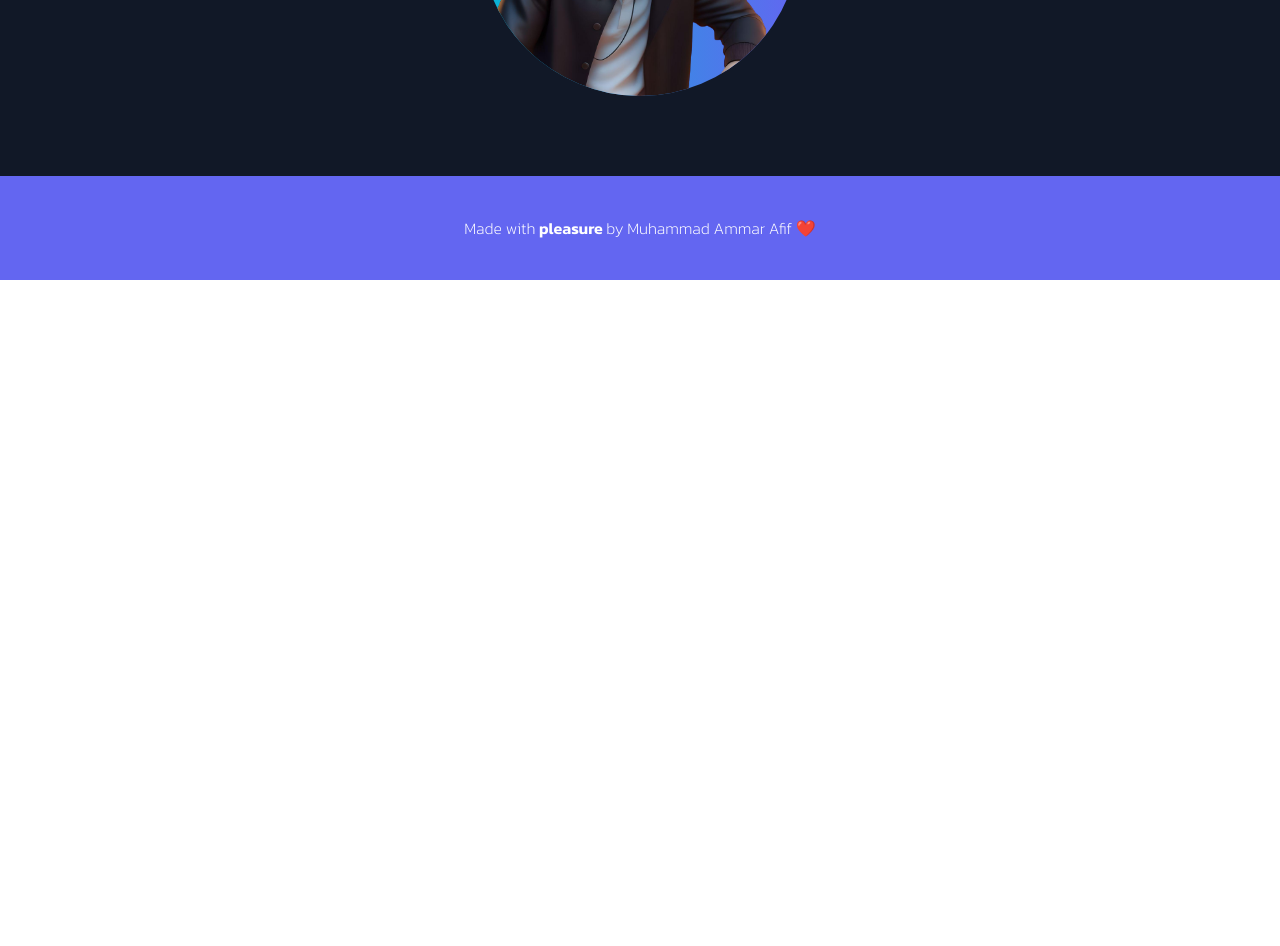
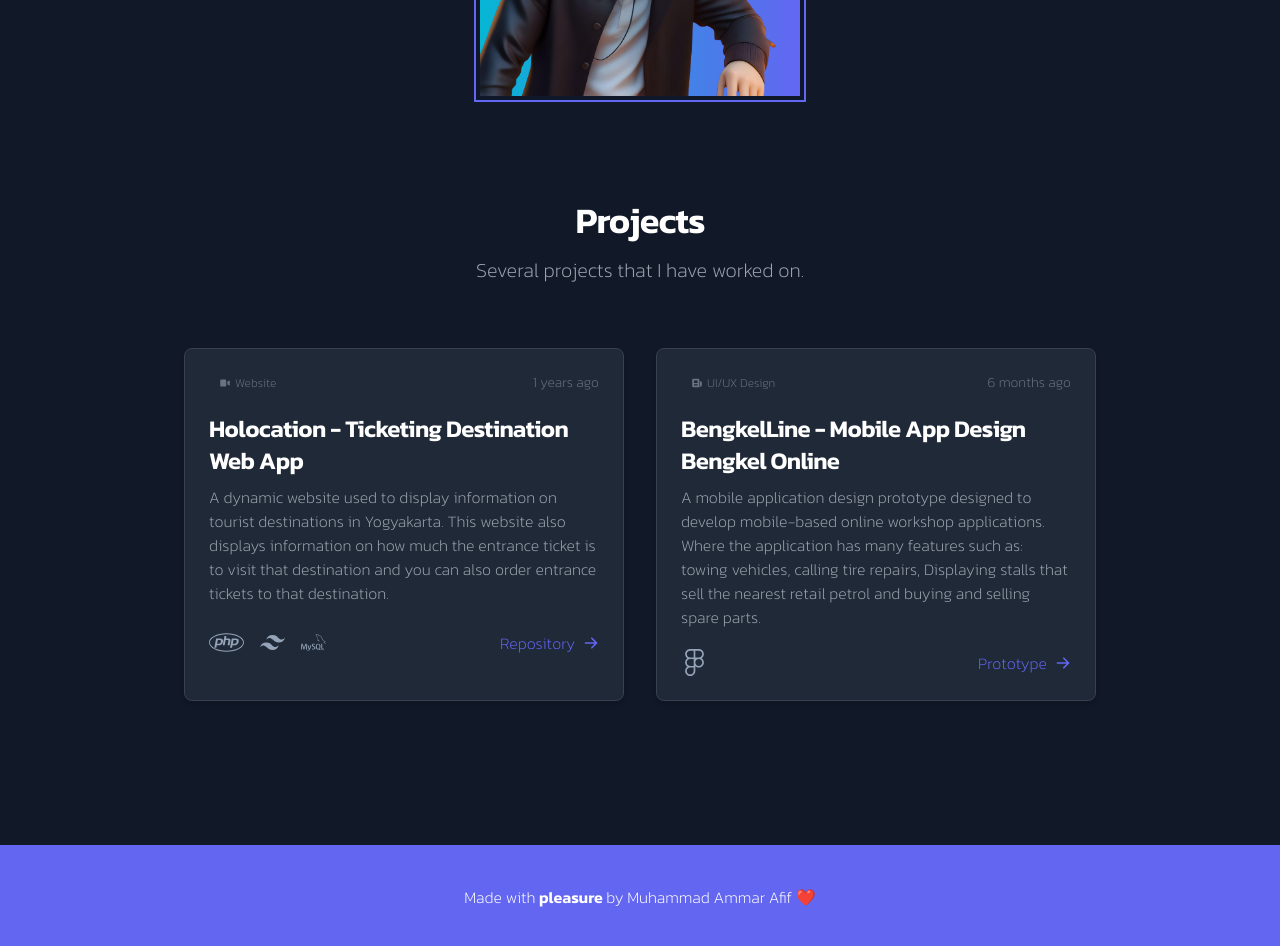
Before and after one commit to amarafiif/Portfolio-Tailwindcss3-NextJS, a Next.js app: page / in a window 1280 px wide. Shown: the part 720-1666 px from the top of the page. Before the commit the page ends 1000 px from the top, so only its background shows below. Built offline with nearby package versions, Linux system fonts and the light colour scheme; a web font is replaced by a local one.

Commit message:
add  projects

```diff
--- a/pages/index.tsx
+++ b/pages/index.tsx
@@ -1,22 +1,21 @@
-import Head from 'next/head'
-import {BsFillMoonStarsFill,
-        BsMedium} from 'react-icons/bs';
-import {AiFillInstagram,
-        AiFillLinkedin,
-        AiFillYoutube} from 'react-icons/ai';
-import Image from 'next/image';
-import design from '../public/design.png';
-import code from '../public/code.png';
-import consulting from '../public/consulting.png';
-import web2 from '../public/web2.png';
-import web3 from '../public/web1.png';
-import web4 from '../public/web4.png';
-import web5 from '../public/web5.png';
-import web6 from '../public/web6.png';
-import profile from '../public/profile-avatar.png';
-import project1 from '../public/bengkellineProject.png';
-import { useState } from 'react';
-import Typewriter from 'typewriter-effect';
+import Head from "next/head";
+import { BsFillMoonStarsFill, BsMedium } from "react-icons/bs";
+import { AiFillInstagram, AiFillLinkedin, AiFillYoutube } from "react-icons/ai";
+import { FaPhp, FaFigma } from "react-icons/fa";
+import { SiTailwindcss, SiMysql } from "react-icons/si";
+import Image from "next/image";
+import design from "../public/design.png";
+import code from "../public/code.png";
+import consulting from "../public/consulting.png";
+import web2 from "../public/web2.png";
+import web3 from "../public/web1.png";
+import web4 from "../public/web4.png";
+import web5 from "../public/web5.png";
+import web6 from "../public/web6.png";
+import profile from "../public/profile-avatar.png";
+import project1 from "../public/bengkellineProject.png";
+import { useState } from "react";
+import Typewriter from "typewriter-effect";
 
 export default function Home() {
 	const [darkMode, setDarkMode] = useState(true);
@@ -29,7 +28,6 @@ export default function Home() {
 			</Head>
 
 			<main className="bg-slate-100 px-10 md:px-20 pb-20 lg:px-40 dark:bg-gray-900">
-
 				{/* Section Header */}
 				<section className="min-h-screen">
 					{/* Navbar */}
@@ -37,49 +35,136 @@ export default function Home() {
 						<h1 className="text-xl font-Kanit font-bold text-indigo-500">AmarDev</h1>
 						<ul className="flex items-center">
 							<li>
-                <BsFillMoonStarsFill onClick={() => setDarkMode(!darkMode)} className="cursor-pointer text-xl dark:text-white"/>
+								<BsFillMoonStarsFill onClick={() => setDarkMode(!darkMode)} className="cursor-pointer text-xl dark:text-white" />
 							</li>
 							<li>
-                <a href="" className='bg-indigo-500 border-0 text-white px-4 py-2 rounded-lg ml-8 font-Kanit font-medium'>Resume</a>
+								<a href="" className="bg-indigo-500 border-0 text-white px-4 py-2 rounded-lg ml-8 hover:bg-indigo-600 font-Kanit font-medium">
+									Resume
+								</a>
 							</li>
 						</ul>
 					</nav>
 
 					{/* Title - Subtitle - Description */}
-          <div className='p-8 text-center'>
-            <h2 className='text-4xl font-bold py-2 font-Kanit text-indigo-500 md:text-5xl'>Muhammad Ammar Afif</h2>
-            <h3 className='text-sm font-medium text-gray-800 font-Kanit md:text-2xl dark:text-gray-300'>
+					<div className="p-8 text-center">
+						<h2 className="text-4xl font-bold py-2 font-Kanit text-indigo-500 md:text-5xl">Muhammad Ammar Afif</h2>
+						<h3 className="text-sm font-medium text-gray-800 font-Kanit md:text-2xl dark:text-gray-300">
 							<Typewriter
 								options={{
-                strings: ['Backend Web Developer'],
+									strings: ["Backend Web Developer"],
 									autoStart: true,
 									loop: true,
 								}}
 							/>
 						</h3>
-            <p className='text-md font-normal py-4 leading-8 font-Kanit text-gray-600 md:text-xl max-w-2xl dark:text-gray-400 mx-auto'>I am an undergraduate student in Informatics who likes to study website programming and web design. I have worked on UI/UX projects and web development several times as a freelance. I really hope I can work with you.</p>
+						<p className="text-md font-normal py-4 leading-8 font-Kanit text-gray-600 md:text-xl max-w-2xl dark:text-gray-400 mx-auto">I am an undergraduate student in Informatics who likes to study website programming and web design. I have worked on UI/UX projects and web development several times as a freelance. I really hope I can work with you.</p>
 					</div>
 
 					{/* Social icon */}
-          <div className='flex justify-center gap-12 text-2xl text-indigo-500'>
-            <a href='https://www.instagram.com/amarafiif' target='_blank'><AiFillInstagram /></a>
-            <a href='https://www.linkedin.com/in/muhammad-ammar-afif-2b9741218/' target='_blank'><AiFillLinkedin/></a>
-            <a href="https://youtube.com/@muhammadammar4708" target='_blank'><AiFillYoutube /></a>
-            <a href="https://medium.com/@amarafif" target='_blank'><BsMedium /></a>
+					<div className="flex justify-center gap-12 text-2xl text-indigo-500">
+						<a href="https://www.instagram.com/amarafiif" className="hover:text-indigo-600" target="_blank">
+							<AiFillInstagram />
+						</a>
+						<a href="https://www.linkedin.com/in/muhammad-ammar-afif-2b9741218/" className="hover:text-indigo-600" target="_blank">
+							<AiFillLinkedin />
+						</a>
+						<a href="https://youtube.com/@muhammadammar4708" className="hover:text-indigo-600" target="_blank">
+							<AiFillYoutube />
+						</a>
+						<a href="https://medium.com/@amarafif" className="hover:text-indigo-600" target="_blank">
+							<BsMedium />
+						</a>
 					</div>
 
 					{/* My Avatar */}
-          <div className='relative mx-auto mt-10 bg-gradient-to-r from-cyan-500 to-indigo-500 w-60 h-60 rounded-full overflow-hidden md:h-80 md:w-80'>
-            <Image src={profile} layout='fill' objectFit='cover' alt={'Avatar'} />
+					<div className="relative mx-auto mt-10 bg-gradient-to-r from-cyan-500 to-indigo-500 w-60 h-60 rounded-t-full overflow-hidden md:h-80 md:w-80 ring-2 ring-indigo-500 ring-offset-4 ring-offset-slate-50 dark:ring-offset-slate-900">
+						<Image src={profile} layout="fill" objectFit="cover" alt={"Avatar"} />
+					</div>
+				</section>
+
+				{/* Service */}
+				<section className="bg-slate-100 dark:bg-gray-900 font-Kanit mt-10">
+					<div className="py-8 px-4 mx-auto max-w-screen-xl lg:py-16 lg:px-6">
+						<div className="mx-auto max-w-screen-sm text-center lg:mb-16 mb-8">
+							<h2 className="mb-4 text-3xl lg:text-4xl tracking-tight font-extrabold text-gray-900 dark:text-white">Projects</h2>
+							<p className="font-light text-gray-500 text-xl dark:text-gray-400">Several projects that I have worked on.</p>
+						</div>
+						<div className="grid gap-8 lg:grid-cols-2">
+							<article className="p-6 bg-white rounded-lg border border-gray-200 shadow-md dark:bg-gray-800 dark:border-gray-700">
+								<div className="flex justify-between items-center mb-5 text-gray-500">
+									<span className="bg-primary-100 text-primary-800 text-xs font-medium inline-flex items-center px-2.5 py-0.5 rounded dark:bg-primary-200 dark:text-primary-800">
+										<svg className="mr-1 w-3 h-3" fill="currentColor" viewBox="0 0 20 20" xmlns="http://www.w3.org/2000/svg">
+											<path d="M2 6a2 2 0 012-2h6a2 2 0 012 2v8a2 2 0 01-2 2H4a2 2 0 01-2-2V6zM14.553 7.106A1 1 0 0014 8v4a1 1 0 00.553.894l2 1A1 1 0 0018 13V7a1 1 0 00-1.447-.894l-2 1z"></path>
+										</svg>
+										Website
+									</span>
+									<span className="text-sm">1 years ago</span>
+								</div>
+								<h2 className="mb-2 text-2xl font-bold tracking-tight text-gray-900 dark:text-white">
+									<a href="https://github.com/amarafiif/Holocation.git">Holocation - Ticketing Destination Web App</a>
+								</h2>
+								<p className="mb-5 font-light text-gray-500 dark:text-gray-400">A dynamic website used to display information on tourist destinations in Yogyakarta. This website also displays information on how much the entrance ticket is to visit that destination and you can also order entrance tickets to that destination.</p>
+								<div className="flex justify-between items-center">
+									<div className="flex items-center space-x-4">
+										<span className="text-slate-700 dark:text-slate-400">
+											<FaPhp size={35} />
+										</span>
+										<span className="text-slate-700 dark:text-slate-400">
+											<SiTailwindcss size={25} />
+										</span>
+										<span className="text-slate-700 dark:text-slate-400">
+											<SiMysql size={25} />
+										</span>
+									</div>
+									<a href="https://github.com/amarafiif/Holocation.git" className="inline-flex items-center font-medium text-indigo-500 hover:text-indigo-700">
+										Repository
+										<svg className="ml-2 w-4 h-4" fill="currentColor" viewBox="0 0 20 20" xmlns="http://www.w3.org/2000/svg">
+											<path fill-rule="evenodd" d="M10.293 3.293a1 1 0 011.414 0l6 6a1 1 0 010 1.414l-6 6a1 1 0 01-1.414-1.414L14.586 11H3a1 1 0 110-2h11.586l-4.293-4.293a1 1 0 010-1.414z" clip-rule="evenodd"></path>
+										</svg>
+									</a>
+								</div>
+							</article>
+							<article className="p-6 bg-white rounded-lg border border-gray-200 shadow-md dark:bg-gray-800 dark:border-gray-700">
+								<div className="flex justify-between items-center mb-5 text-gray-500">
+									<span className="bg-primary-100 text-primary-800 text-xs font-medium inline-flex items-center px-2.5 py-0.5 rounded dark:bg-primary-200 dark:text-primary-800">
+										<svg className="mr-1 w-3 h-3" fill="currentColor" viewBox="0 0 20 20" xmlns="http://www.w3.org/2000/svg">
+											<path fill-rule="evenodd" d="M2 5a2 2 0 012-2h8a2 2 0 012 2v10a2 2 0 002 2H4a2 2 0 01-2-2V5zm3 1h6v4H5V6zm6 6H5v2h6v-2z" clip-rule="evenodd"></path>
+											<path d="M15 7h1a2 2 0 012 2v5.5a1.5 1.5 0 01-3 0V7z"></path>
+										</svg>
+										UI/UX Design
+									</span>
+									<span className="text-sm">6 months ago</span>
+								</div>
+								<h2 className="mb-2 text-2xl font-bold tracking-tight text-gray-900 dark:text-white">
+									<a href="#">BengkelLine - Mobile App Design Bengkel Online</a>
+								</h2>
+								<p className="mb-5 font-light text-gray-500 dark:text-gray-400">A mobile application design prototype designed to develop mobile-based online workshop applications. Where the application has many features such as: towing vehicles, calling tire repairs, Displaying stalls that sell the nearest retail petrol and buying and selling spare parts.</p>
+								<div className="flex justify-between items-center">
+									<div className="flex items-center space-x-4">
+										<span className="text-slate-700 dark:text-slate-400">
+											<FaFigma size={27} />
+										</span>
+									</div>
+									<a href="#" className="inline-flex items-center font-medium text-indigo-500 hover:text-indigo-700">
+										Prototype
+										<svg className="ml-2 w-4 h-4" fill="currentColor" viewBox="0 0 20 20" xmlns="http://www.w3.org/2000/svg">
+											<path fill-rule="evenodd" d="M10.293 3.293a1 1 0 011.414 0l6 6a1 1 0 010 1.414l-6 6a1 1 0 01-1.414-1.414L14.586 11H3a1 1 0 110-2h11.586l-4.293-4.293a1 1 0 010-1.414z" clip-rule="evenodd"></path>
+										</svg>
+									</a>
+								</div>
+							</article>
+						</div>
 					</div>
 				</section>
 			</main>
 
 			<footer>
-        <div className='bg-indigo-500 py-10'>
-          <h3 className='text-white font-Kanit text-center'>Made with<span className='font-bold'> pleasure </span>by Muhammad Ammar Afif ❤️</h3>
+				<div className="bg-indigo-500 py-10">
+					<h3 className="text-white font-Kanit text-center">
+						Made with<span className="font-bold"> pleasure </span>by Muhammad Ammar Afif ❤️
+					</h3>
 				</div>
 			</footer>
 		</div>
-  )
+	);
 }
```
Lines whose indentation alone changed are shown as unchanged.
